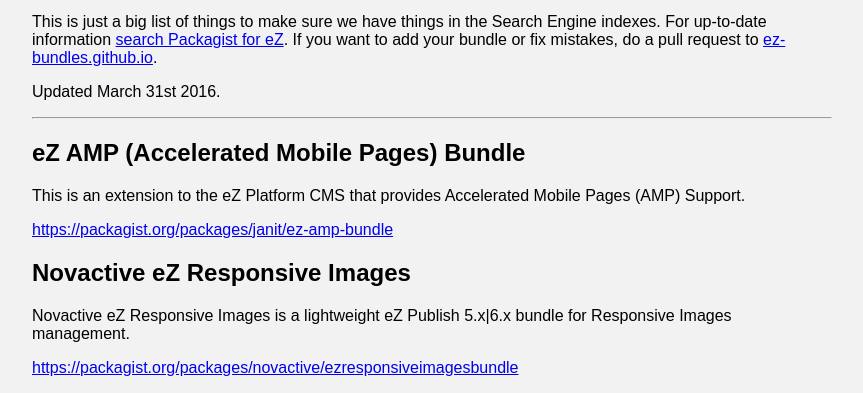
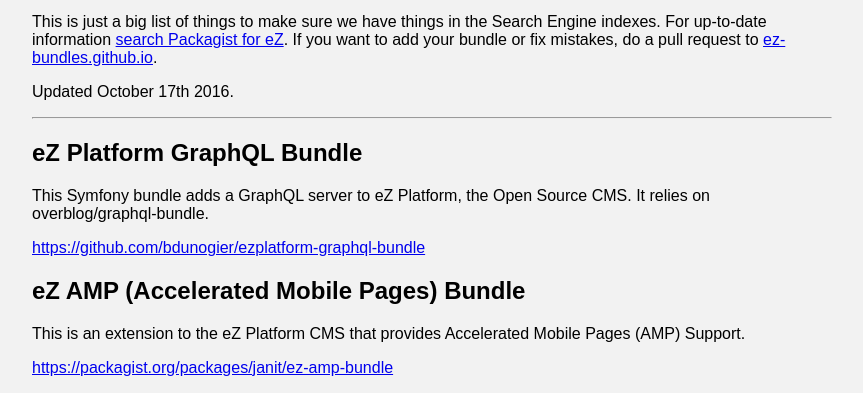
Before and after one commit to ez-bundles/ez-bundles.github.io, a plain HTML site: page index.html in a window 1280 px wide. Shown: the part 333-726 px from the top of the page, without its empty margins (208-1071 px from the left). Drawn offline with Linux system fonts and the light colour scheme.

Commit message:
Added GraphQL bundle

```diff
--- a/index.html
+++ b/index.html
@@ -35,9 +35,15 @@
         <a href="https://github.com/ez-bundles/ez-bundles.github.io">ez-bundles.github.io</a>.
     </p>
 
-    <p>Updated March 31st 2016.</p>
+    <p>Updated October 17th 2016.</p>
 
     <hr />
+
+    <article>
+    <h2>eZ Platform GraphQL Bundle</h2>
+    <p>This Symfony bundle adds a GraphQL server to eZ Platform, the Open Source CMS. It relies on overblog/graphql-bundle.</p>
+    <p><a href="https://github.com/bdunogier/ezplatform-graphql-bundle">https://github.com/bdunogier/ezplatform-graphql-bundle</a></p>
+    </article>
 
     <article>
     <h2>eZ AMP (Accelerated Mobile Pages) Bundle</h2>
```
